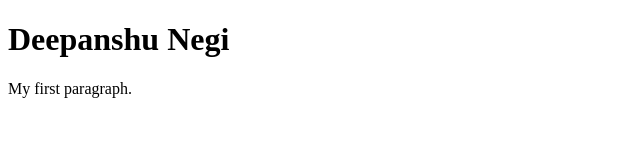
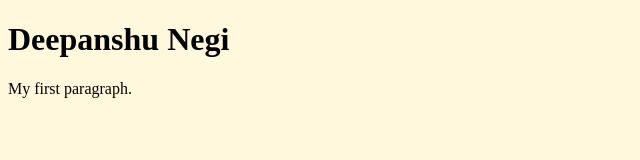
Before and after one commit to DpNegi/dpnegi.github.io, a plain HTML site: page index.html in a window 1280 px wide. Shown: the whole page, without its empty margins (0-640 px from the left). Drawn offline with Linux system fonts and the light colour scheme.

Commit message:
Add files via upload

```diff
--- a/index.html
+++ b/index.html
@@ -1,6 +1,6 @@
 <!DOCTYPE html>
 <html>
-<body>
+<body style="background-color:cornsilk;">
 
 <h1>Deepanshu Negi</h1>
 <p>My first paragraph.</p>
```
